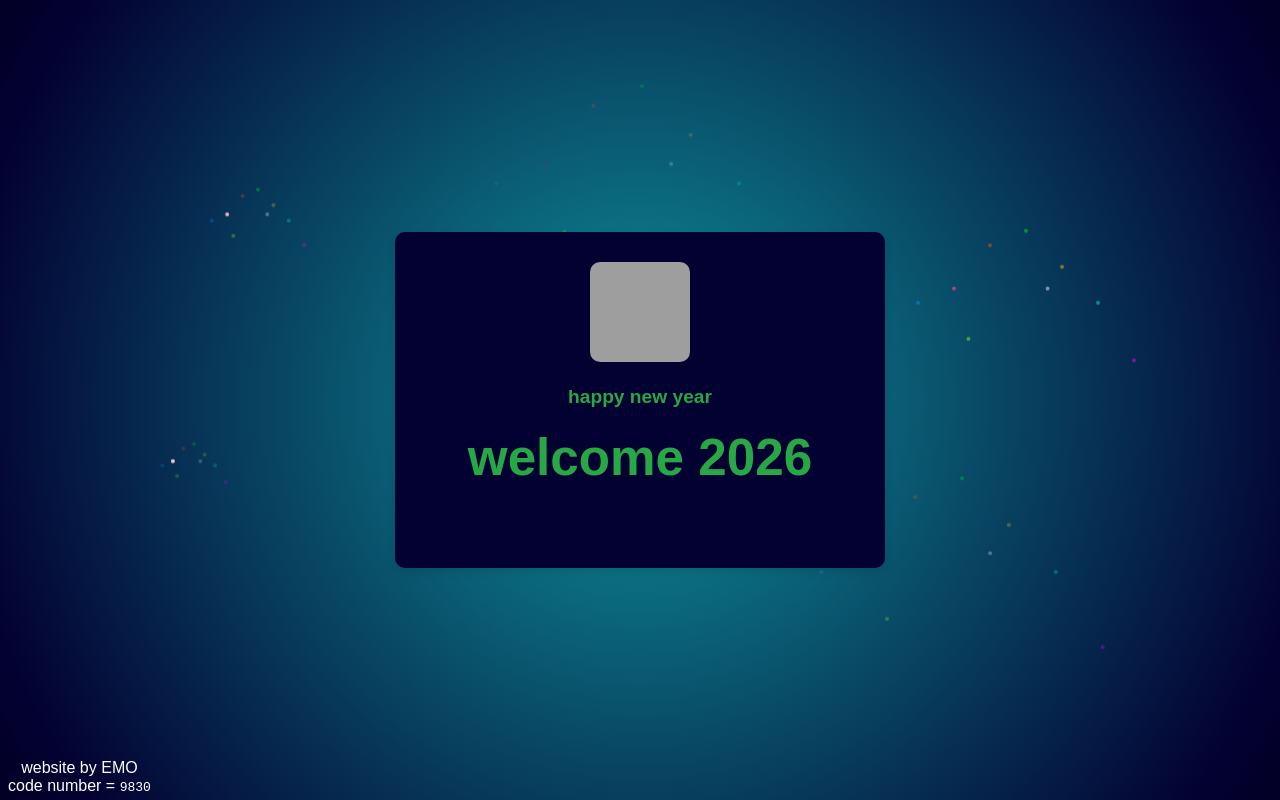
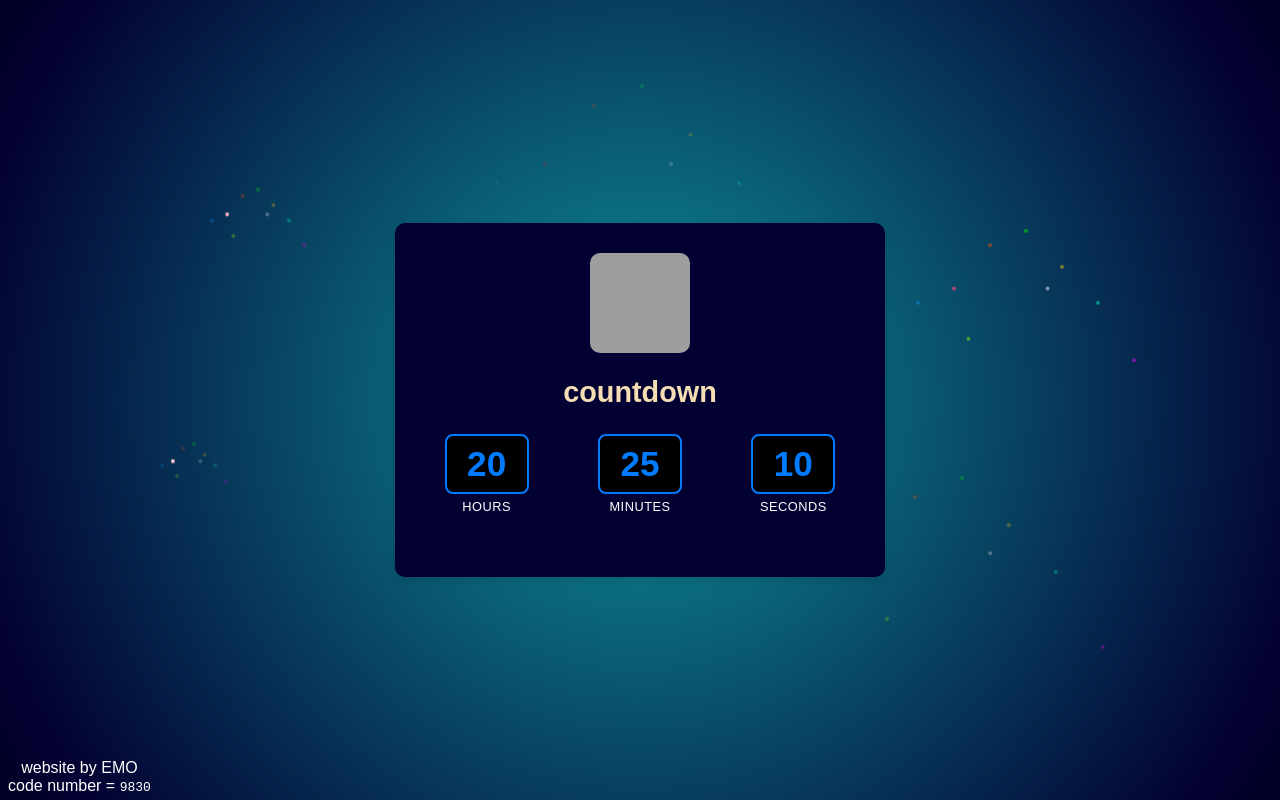
Before and after one commit to zarri2647/countdown, a plain HTML site: page index.html in a window 1280 px wide. Drawn offline with Linux system fonts and the light colour scheme; grey boxes are pictures that could not be loaded.

Commit message:
Update index.html

```diff
--- a/index.html
+++ b/index.html
@@ -166,7 +166,7 @@
 <audio id="finishSound" src="public/Secrets.webm" preload="auto"></audio>
 <script>
 document.addEventListener("DOMContentLoaded", function () {
-const countdownDate = new Date("dec 1, 2025 00:00:00 GMT+0800").getTime();
+const countdownDate = new Date("jan 1, 2026 00:00:00 GMT+0800").getTime();
 const hoursSpan = document.getElementById("hours");
 const minutesSpan = document.getElementById("minutes");
 const secondsSpan = document.getElementById("seconds");
```
